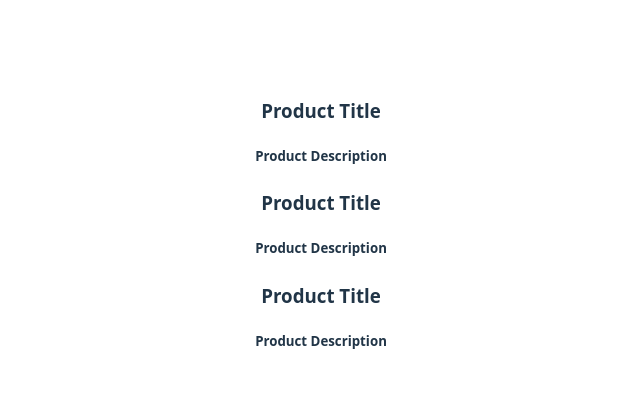
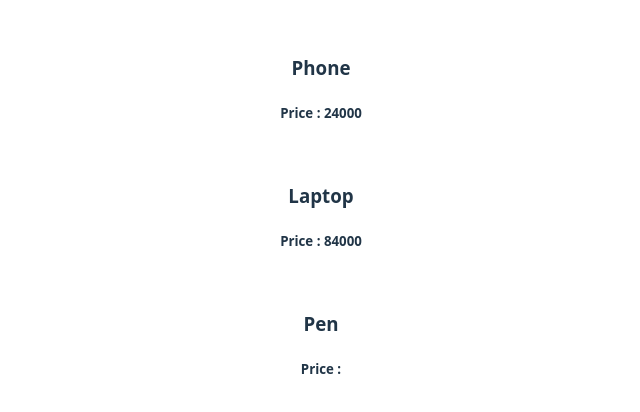
Before and after one commit to sourabh7204/LearningReact, a React (Vite) app: page / in a window 1280 px wide. Shown: the part 174-586 px from the top of the page, without its empty margins (319-959 px from the left). Built offline with nearby package versions, Linux system fonts and the light colour scheme.

Commit message:
Added Functions

```diff
--- a/src/Product.css
+++ b/src/Product.css
@@ -0,0 +1,6 @@
+.Product {
+  border: 1px solid white;
+  border-radius: 24px;
+  margin-bottom: 15px;
+  padding: 0 10px 0 10px;
+}
--- a/src/Product.jsx
+++ b/src/Product.jsx
@@ -1,8 +1,10 @@
-function Product() {
+import "./Product.css";
+
+function Product({ title, price, features }) {
   return (
-    <div>
-      <h3>Product Title</h3>
-      <h5>Product Description</h5>
+    <div className="Product">
+      <h3> {title} </h3>
+      <h5>Price : {price}</h5>
     </div>
   );
 }
--- a/src/ProductTab.jsx
+++ b/src/ProductTab.jsx
@@ -2,9 +2,9 @@ import Product from "./Product.jsx";
 function ProductTab() {
   return (
     <>
-      <Product />
-      <Product />
-      <Product />
+      <Product title="Phone" price={24000} />
+      <Product title="Laptop" price={84000} />
+      <Product title="Pen" peice={10} />
     </>
   );
 }
```
